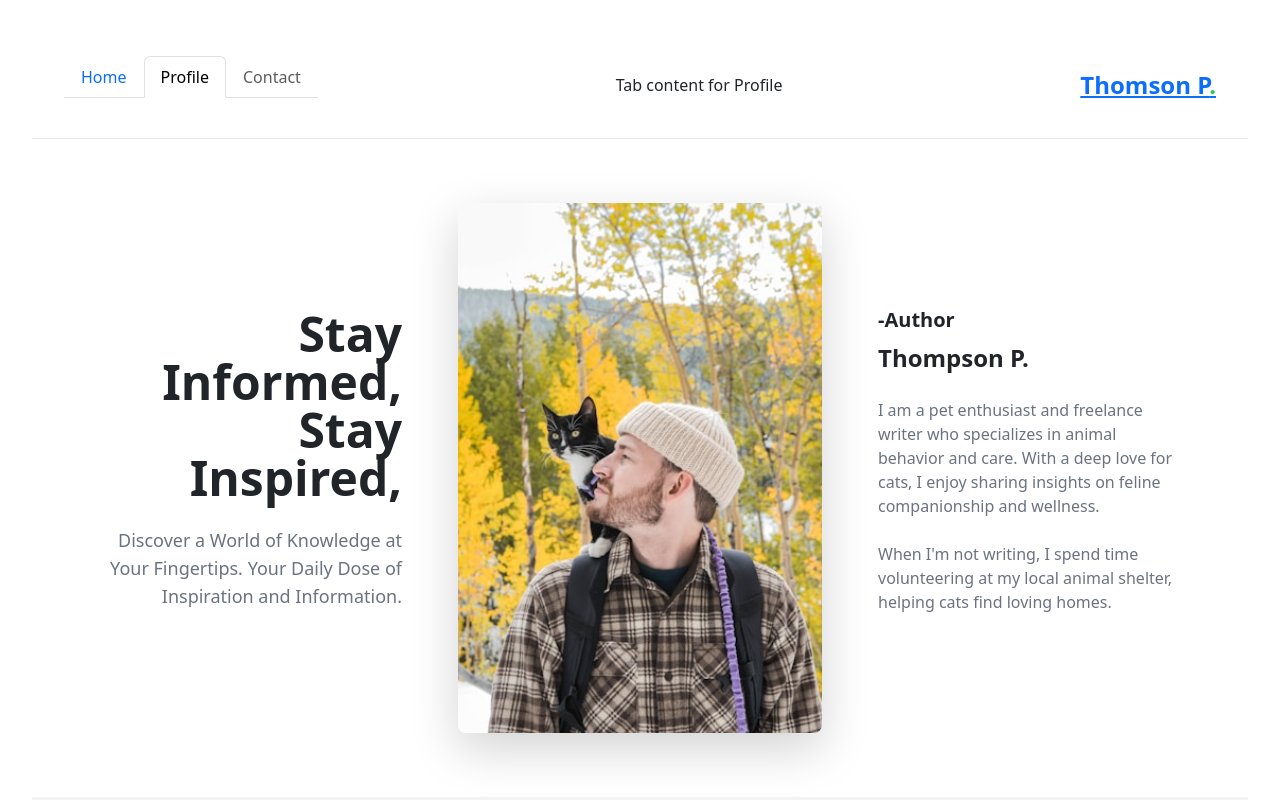
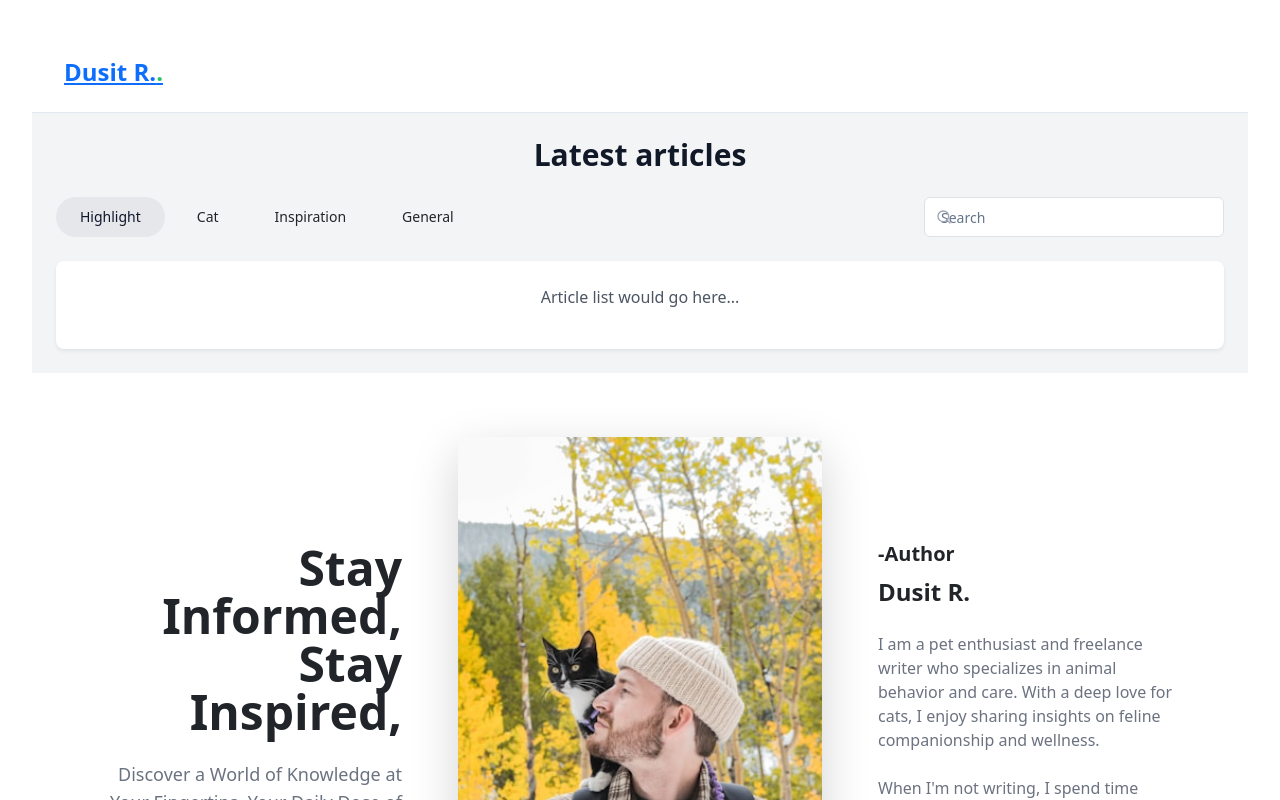
Before and after one commit to dustybun97/dustin-personal-blog, a React (Vite) app: page / in a window 1280 px wide. Shown: the top 800 px of the page. Built offline with nearby package versions, Linux system fonts and the light colour scheme.

Commit message:
feat:add articles bar

```diff
--- a/src/App.jsx
+++ b/src/App.jsx
@@ -3,11 +3,13 @@ import "./App.css";
 import { Navbar} from "./components/Navbar";
 import { HeroSection } from "./components/HeroSection";
 import { Footer } from "./components/Footer";
+import ArticleSections from "../src/components/ArticleSection"
 
 function App() {
   return (
     <>
       <Navbar />
+      <ArticleSections />
       <HeroSection />
       <Footer />
     </>
--- /dev/null
+++ b/src/components/ArticleSection.jsx
@@ -0,0 +1,46 @@
+import * as React from "react";
+import { Input } from "./ui/input";
+import { Button } from "./ui/button";
+import { Search } from "lucide-react";
+
+function LatestArticles() {
+  const categories = ["Highlight", "Cat", "Inspiration", "General"];
+  const [activeCategory, setActiveCategory] = React.useState("Highlight");
+
+  return (
+    <div className="w-full max-w-7xl mx-auto p-6 bg-gray-100">
+      <h1 className="text-3xl font-bold text-gray-900 mb-6">Latest articles</h1>
+      <div className="flex flex-col lg:flex-row justify-between items-start lg:items-center space-y-4 lg:space-y-0 mb-6">
+        <div className="flex flex-wrap gap-2">
+          {categories.map((category) => (
+            <Button
+              key={category}
+              variant={activeCategory === category ? "secondary" : "ghost"}
+              className={`rounded-full ${
+                activeCategory === category
+                  ? "bg-gray-200"
+                  : "hover:bg-gray-200"
+              }`}
+              onClick={() => setActiveCategory(category)}
+            >
+              {category}
+            </Button>
+          ))}
+        </div>
+        <div className="relative w-full lg:w-auto">
+          <Input
+            type="text"
+            placeholder="Search"
+            className="pl-10 pr-4 py-2 w-full lg:w-[300px] bg-white border-gray-200"
+          />
+          <Search className="absolute left-3 top-1/2 transform -translate-y-1/2 text-gray-400 h-4 w-4" />
+        </div>
+      </div>
+      {/* Placeholder for article list */}
+      <div className="bg-white p-6 rounded-lg shadow-sm">
+        <p className="text-gray-600">Article list would go here...</p>
+      </div>
+    </div>
+  );
+}
+export default LatestArticles;
--- a/src/components/HeroSection.jsx
+++ b/src/components/HeroSection.jsx
@@ -21,7 +21,7 @@ export function HeroSection() {
           />
           <div className="lg:w-1/3 lg:pl-8 text-left">
             <h2 className="text-xl font-semibold mb-2 ">-Author</h2>
-            <h3 className="text-2xl font-bold mb-4">Thompson P.</h3>
+            <h3 className="text-2xl font-bold mb-4">Dusit R.</h3>
             <p className="text-gray-500 mb-4">
               I am a pet enthusiast and freelance writer who specializes in animal
               behavior and care. With a deep love for cats, I enjoy sharing
--- a/src/components/Navbar.jsx
+++ b/src/components/Navbar.jsx
@@ -1,37 +1,8 @@
-import Tab from "react-bootstrap/Tab";
-import Tabs from "react-bootstrap/Tabs";
 export function Navbar() {
   return (
     <nav className="flex items-center justify-between py-4 px-8 bg-white border-b ">
-        <Tabs
-          defaultActiveKey="profile"
-          id="uncontrolled-tab-example"
-          className="mb-3"
-        >
-          <Tab eventKey="home" title="Home">
-            Tab content for Home
-            <div className="hidden md:flex space-x-4">
-              <a href="/login" className="px-9 py-2  rounded-full border">
-                Log in
-              </a>
-              <a
-                href="/signup"
-                className="px-8 py-2 bg-gray-900 text-white rounded-full hover:bg-gray-700 transition-colors"
-              >
-                Sign up
-              </a>
-            </div>
-            <button className="md:hidden">Menu</button>
-          </Tab>
-          <Tab eventKey="profile" title="Profile">
-            Tab content for Profile
-          </Tab>
-          <Tab eventKey="contact" title="Contact" disabled>
-            Tab content for Contact
-          </Tab>
-        </Tabs>
       <a href="/" className="text-2xl font-bold">
-          Thomson P<span className="text-green-500">.</span>
+        Dusit R.<span className="text-green-500">.</span>
       </a>
     </nav>
   );
--- /dev/null
+++ b/src/components/ui/input.jsx
@@ -0,0 +1,19 @@
+import * as React from "react"
+
+import { cn } from "@/lib/utils"
+
+const Input = React.forwardRef(({ className, type, ...props }, ref) => {
+  return (
+    (<input
+      type={type}
+      className={cn(
+        "flex h-10 w-full rounded-md border border-input bg-background px-3 py-2 text-sm ring-offset-background file:border-0 file:bg-transparent file:text-sm file:font-medium file:text-foreground placeholder:text-muted-foreground focus-visible:outline-none focus-visible:ring-2 focus-visible:ring-ring focus-visible:ring-offset-2 disabled:cursor-not-allowed disabled:opacity-50",
+        className
+      )}
+      ref={ref}
+      {...props} />)
+  );
+})
+Input.displayName = "Input"
+
+export { Input }
```
Lines whose indentation alone changed are shown as unchanged.
